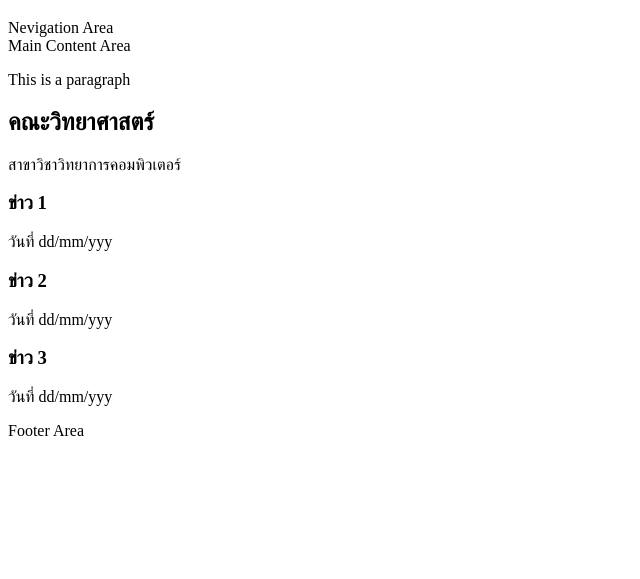
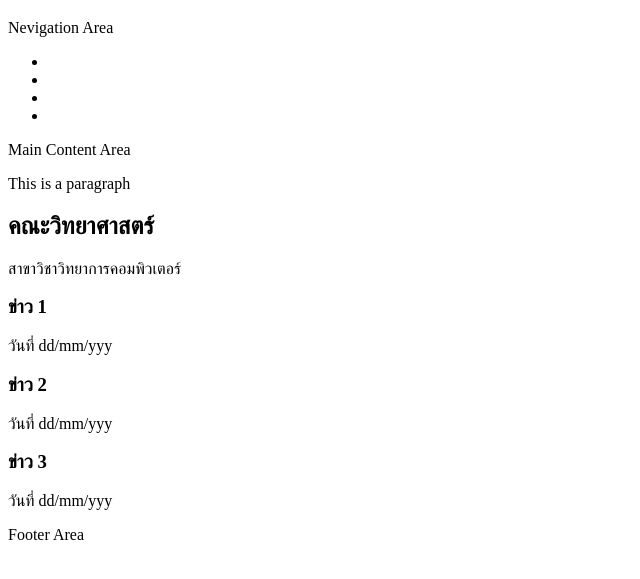
Before and after one commit to Bunnuchai/html101, a plain HTML site: page index.html in a window 1280 px wide. Shown: the part 61-640 px from the top of the page, without its empty margins (0-640 px from the left). Drawn offline with Linux system fonts and the light colour scheme.

Commit message:
edit index

```diff
--- a/index.html
+++ b/index.html
@@ -12,6 +12,12 @@
         </header>
         <nav>
             Nevigation Area
+            <ul>
+                <li><a href="/"></a></li>
+                <li><a href="/about.html"></a></li>
+                <li><a href="/contact.html"></a></li>
+                <li><a href="https://google.com"></a></li>
+            </ul>
         </nav>
         <div>
             Main Content Area
```
